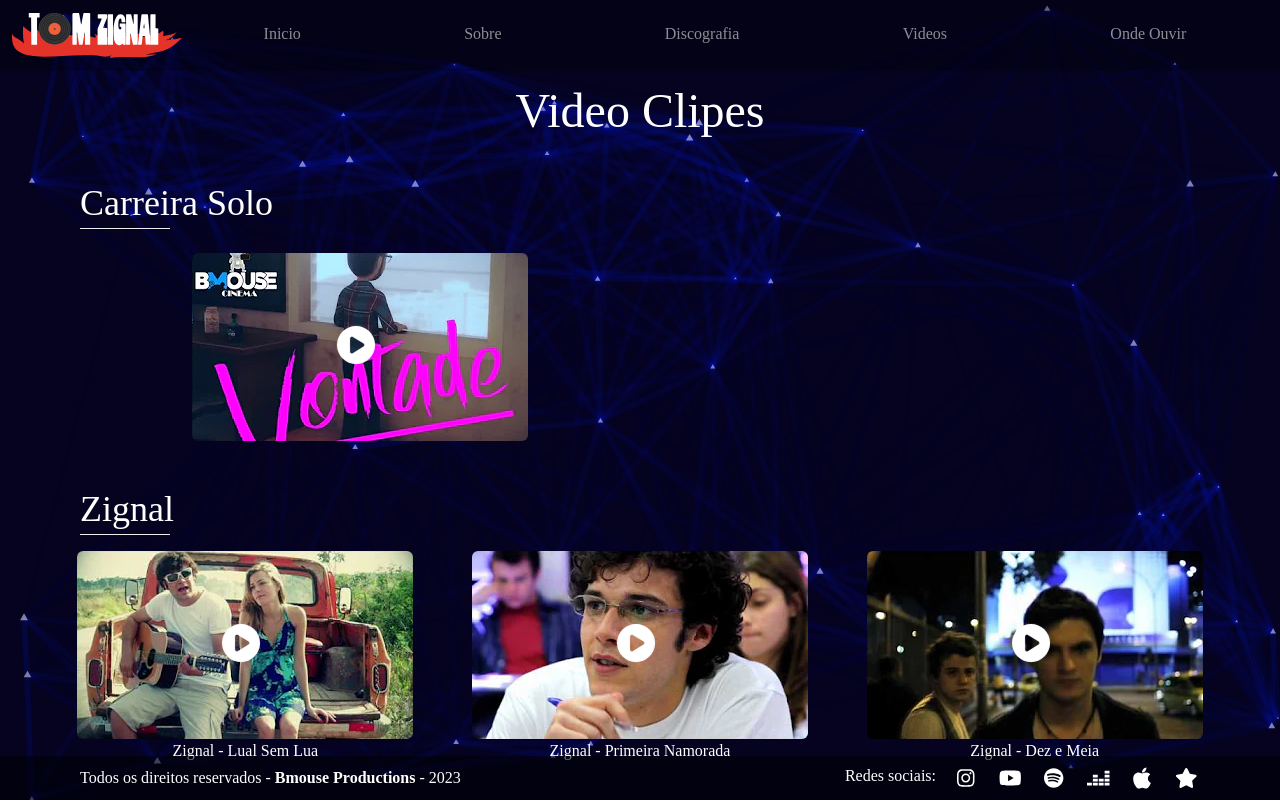
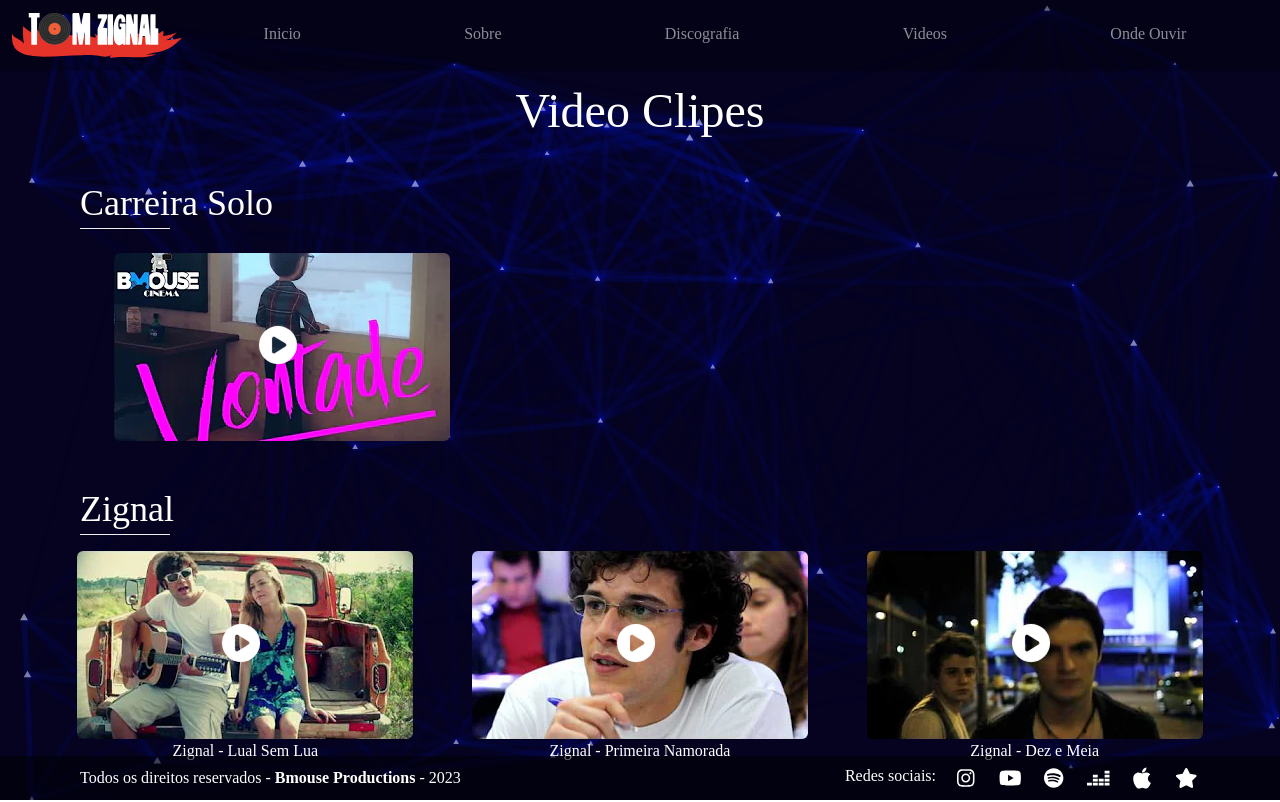
Before and after one commit to matheustxr/Zignal, a React (Vite) app: page /videos in a window 1280 px wide. Shown: the top 802 px of the page. Built offline with nearby package versions, Linux system fonts and the light colour scheme.

Commit message:
bg TOM refeito

```diff
--- a/src/pages/Videos.jsx
+++ b/src/pages/Videos.jsx
@@ -59,7 +59,7 @@ export default function Videos() {
         {/*SOLO*/}
         <div>
           <h2 className='text-4xl my-3 lineTitle max-768:text-start'>Carreira Solo</h2>
-          <div className='flex flex-wrap px-28 gap-y-12 mt-4 justify-start max-768:justify-center '>
+          <div className='flex flex-wrap px-[34px] mt-4 justify-start max-768:justify-center '>
             <div>
               <a className='cursor-pointer relative' onClick={() => setShowVontade(true)}>
                 <div className='w-336 h-188'>
```
